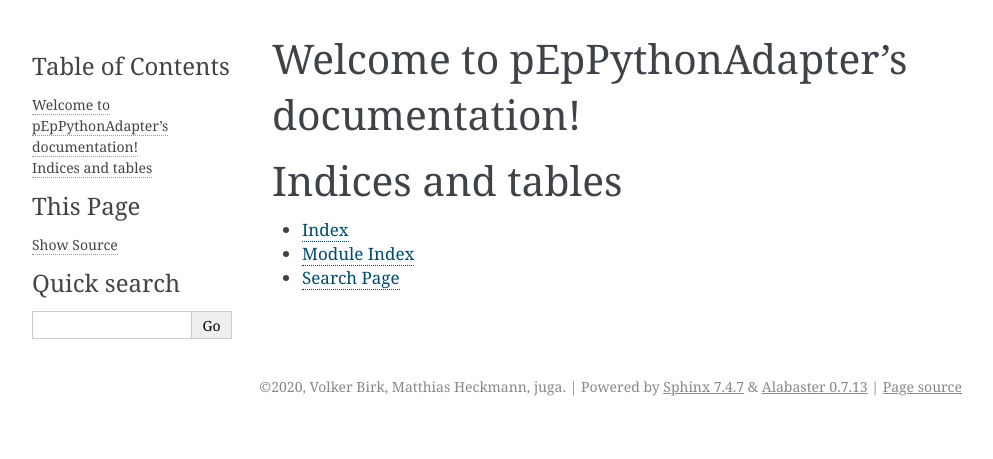
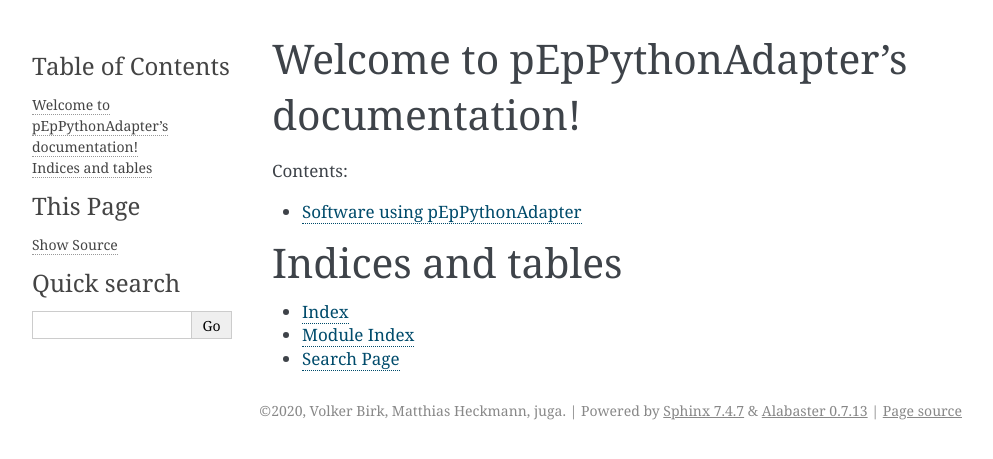
Before and after one commit to plancksecurity/foundation-planckPythonWrapper, a Sphinx documentation site: the page built from docs/source/index.rst, in a window 1280 px wide. Shown: the top 459 px of the page, without its empty margins (148-1141 px from the left). Built offline with Sphinx 7.4.7, drawn with Linux system fonts in a browser that asks for light colours.

Commit message:
Add page about software that depends on this

```diff
--- a/docs/source/index.rst
+++ b/docs/source/index.rst
@@ -10,6 +10,8 @@
    :maxdepth: 2
    :caption: Contents:
 
+   software_using
+
 Indices and tables
 ==================
 
--- /dev/null
+++ b/docs/source/software_using.rst
@@ -0,0 +1,4 @@
+Software using pEpPythonAdapter
+===============================
+
+- `pEpPythonMixnet <https://gitea.pep.foundation/pEp.foundation/pEpPythonMixnet>`_
```
